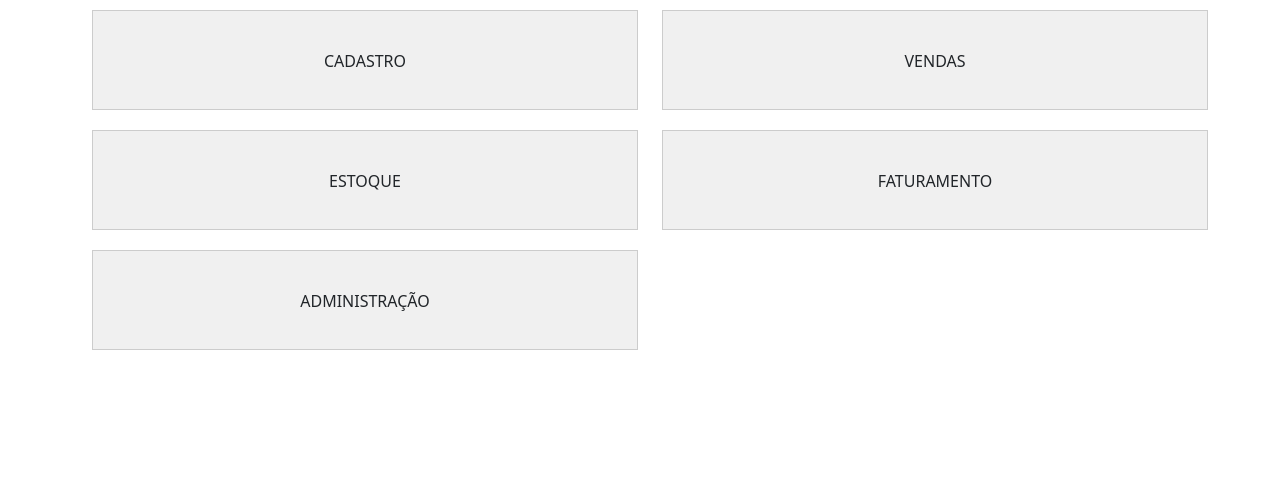
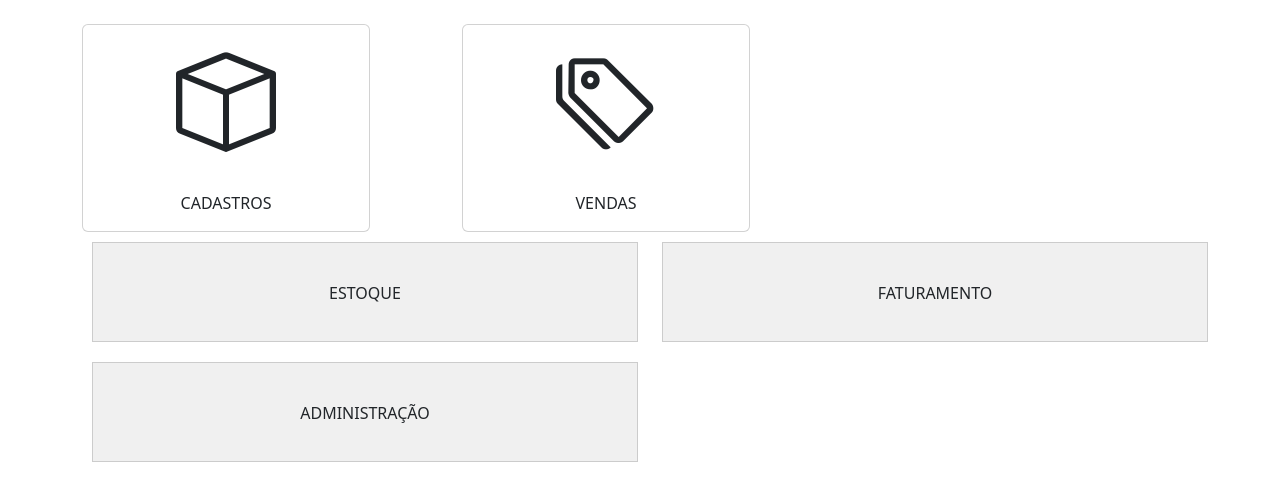
Before and after one commit to devPxT/SmartSales, a PHP site: page / in a window 1280 px wide. Shown: the part 56-557 px from the top of the page. Run offline with PHP 8.4, Linux system fonts and the light colour scheme.

Commit message:
test cards idea for home

```diff
--- a/index.php
+++ b/index.php
@@ -5,6 +5,8 @@
 <meta name="viewport" content="width=device-width, initial-scale=1.0">
 <title>Home</title>
 <link href="https://cdn.jsdelivr.net/npm/bootstrap@5.3.3/dist/css/bootstrap.min.css" rel="stylesheet" integrity="sha384-QWTKZyjpPEjISv5WaRU9OFeRpok6YctnYmDr5pNlyT2bRjXh0JMhjY6hW+ALEwIH" crossorigin="anonymous">
+<link rel="stylesheet" href="https://cdn.jsdelivr.net/npm/bootstrap-icons@1.11.3/font/bootstrap-icons.min.css">
+
 <style>
     .buttons {
         display: flex;
@@ -61,13 +63,23 @@
         </div>
     </nav>
 
-    <div class="container">
+    <div class="container mt-4">
         <div class="row">
-            <div class="col-lg-6 col-sm-12">
-                <div class="button">CADASTRO</div>
+            <div class="col-lg-4 col-sm-12">
+                <div class="card" style="width: 18rem;">
+                    <i class="bi bi-box" style="font-size: 100px; margin: auto;"></i>
+                    <div class="card-body" style="margin: auto">
+                        <p class="card-text">CADASTROS</p>
+                    </div>
+                </div>
             </div>
-            <div class="col-lg-6 col-sm-12">
-                <div class="button">VENDAS</div>
+            <div class="col-lg-4 col-sm-12">
+                <div class="card" style="width: 18rem;">
+                    <i class="bi bi-tags" style="font-size: 100px; margin: auto;"></i>
+                    <div class="card-body" style="margin: auto">
+                        <p class="card-text">VENDAS</p>
+                    </div>
+                </div>
             </div>
             <div class="col-lg-6 col-sm-12">
                 <div class="button">ESTOQUE</div>
```
